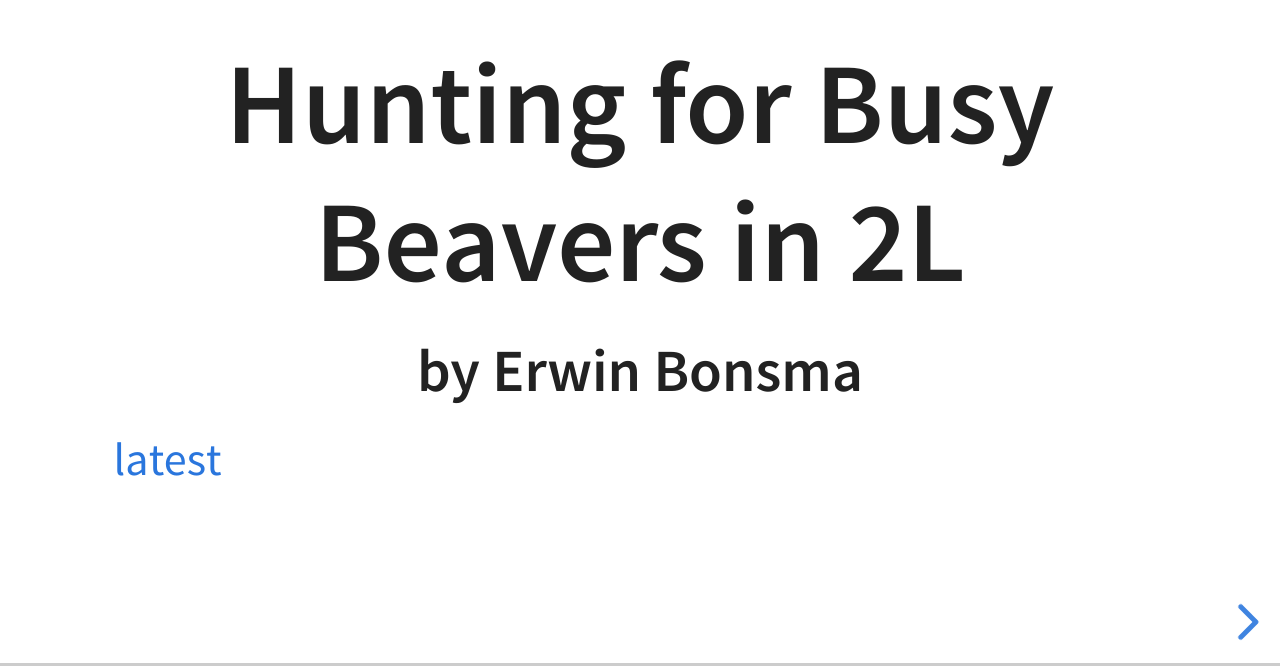
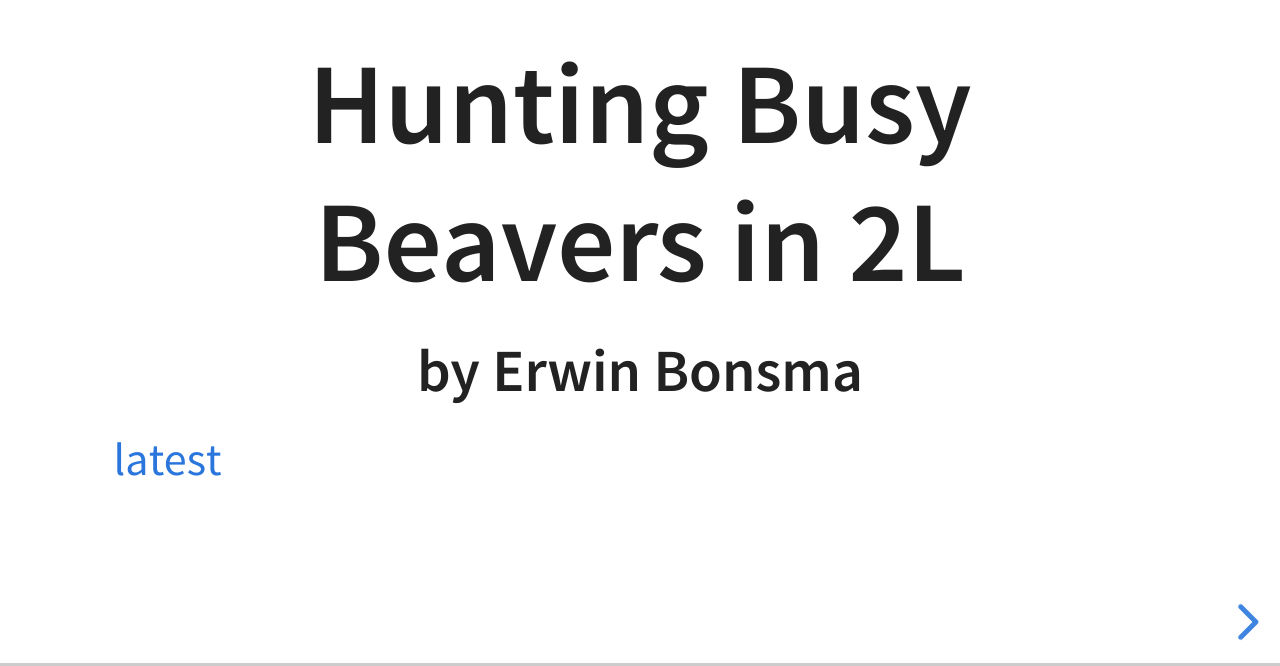
Before and after one commit to erwinbonsma/BusyBeaverHuntPresentation, a plain HTML site: page index.html in a window 1280 px wide. Shown: the part 134-800 px from the top of the page. Drawn offline with nearby package versions, Linux system fonts and the light colour scheme; some packages are replaced by stand-ins of ours.

Commit message:
Set title tag

```diff
--- a/index.html
+++ b/index.html
@@ -4,7 +4,7 @@
 		<meta charset="utf-8">
 		<meta name="viewport" content="width=device-width, initial-scale=1.0, maximum-scale=1.0, user-scalable=no">
 
-		<title>reveal.js</title>
+		<title>Hunting Busy Beavers in 2L</title>
 
 		<!--
 		<link rel="stylesheet" href="css/reset.css">
@@ -29,7 +29,7 @@
 		<div class="reveal">
 			<div class="slides">
 				<section>
-					<h1>Hunting for Busy Beavers in 2L</h1>
+					<h1>Hunting Busy Beavers in 2L</h1>
 					<h3>by Erwin Bonsma</h3>
 					<a href="#/latest">latest</a>
 				</section>
```
